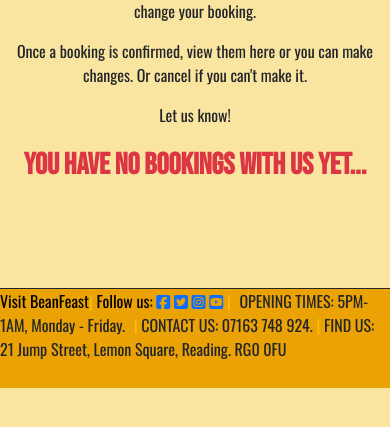
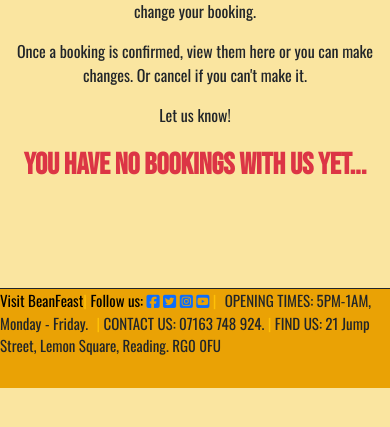
Before and after one commit to ajorgensen89/project4, a Django app: page /view/ in a window 390 px wide. Shown: the part 254-681 px from the top of the page. Run offline with Django 3.2, Linux system fonts and the light colour scheme; data that the repository does not hold is empty; some libraries are stand-ins or nearby versions.

Commit message:
Footer CSS

```diff
--- a/static/css/style.css
+++ b/static/css/style.css
@@ -170,6 +170,7 @@ input {
 }
 
 footer {
+    font-size: 20px;
     border-top: solid 1px;
     width: 100%;
     height: 100px;
@@ -205,6 +206,9 @@ footer {
         width: 320px;
         height: 550px;
     }
+    footer {
+        font-size: 15px;
+    }
 }
 
 @media screen and (max-width: 368px) {
@@ -223,4 +227,12 @@ footer {
     .card-img-bottom {
         height: 300px;
     }
+
 }
+
+@media screen and (max-width: 280px) {
+    footer {
+        font-size: 10px;
+        height: 60px;
+    }
+}
```
